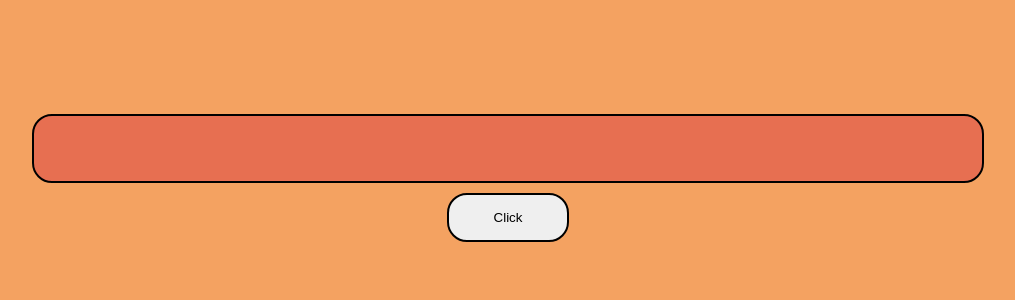
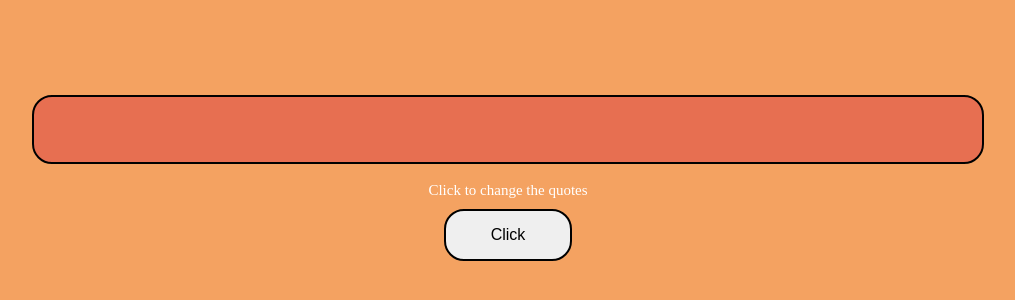
Before and after one commit to GGAshwin/AQG, a plain HTML site: page index.html in a window 1280 px wide. Shown: the part 230-530 px from the top of the page, without its empty margins (132-1147 px from the left). Drawn offline with Linux system fonts and the light colour scheme.

Commit message:
updated html and css

```diff
--- a/index.html
+++ b/index.html
@@ -14,6 +14,8 @@
         <p id="x"></p>
         <small id="char"></small>
     </div>
+    <br>
+    <span class="info">Click to change the quotes</span>
     <button id="btn">Click</button>
     <script src="script.js"></script>
 </body>
--- a/style.css
+++ b/style.css
@@ -45,9 +45,15 @@ body {
   font-size: 20px;
 }
 
+.info{
+  color: white;
+  font-size: 15px;
+}
+
 button {
   margin-top: 10px;
   padding: 15px 45px;
+  font-size: 1rem;
   border: 2px solid black;
   border-radius: 20px;
 }
```
